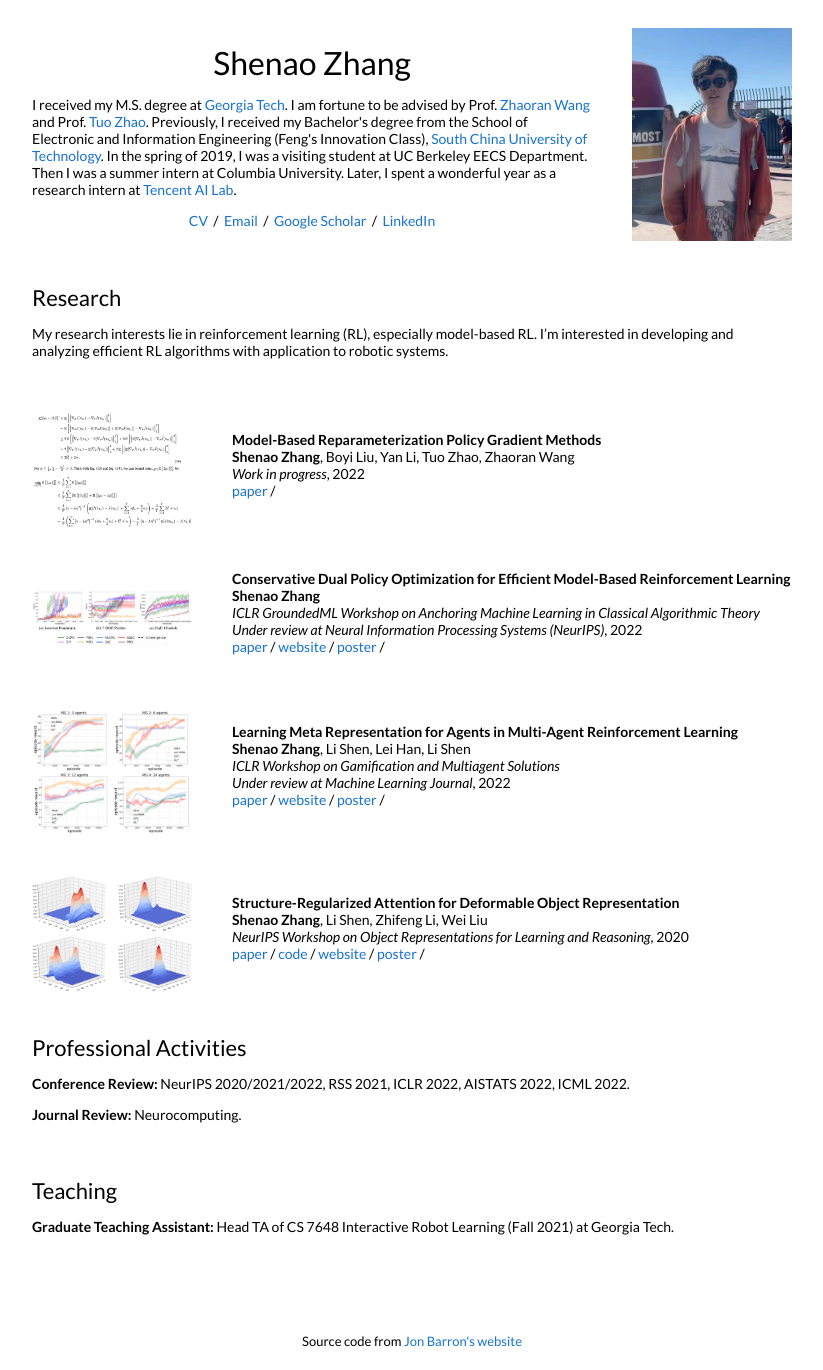
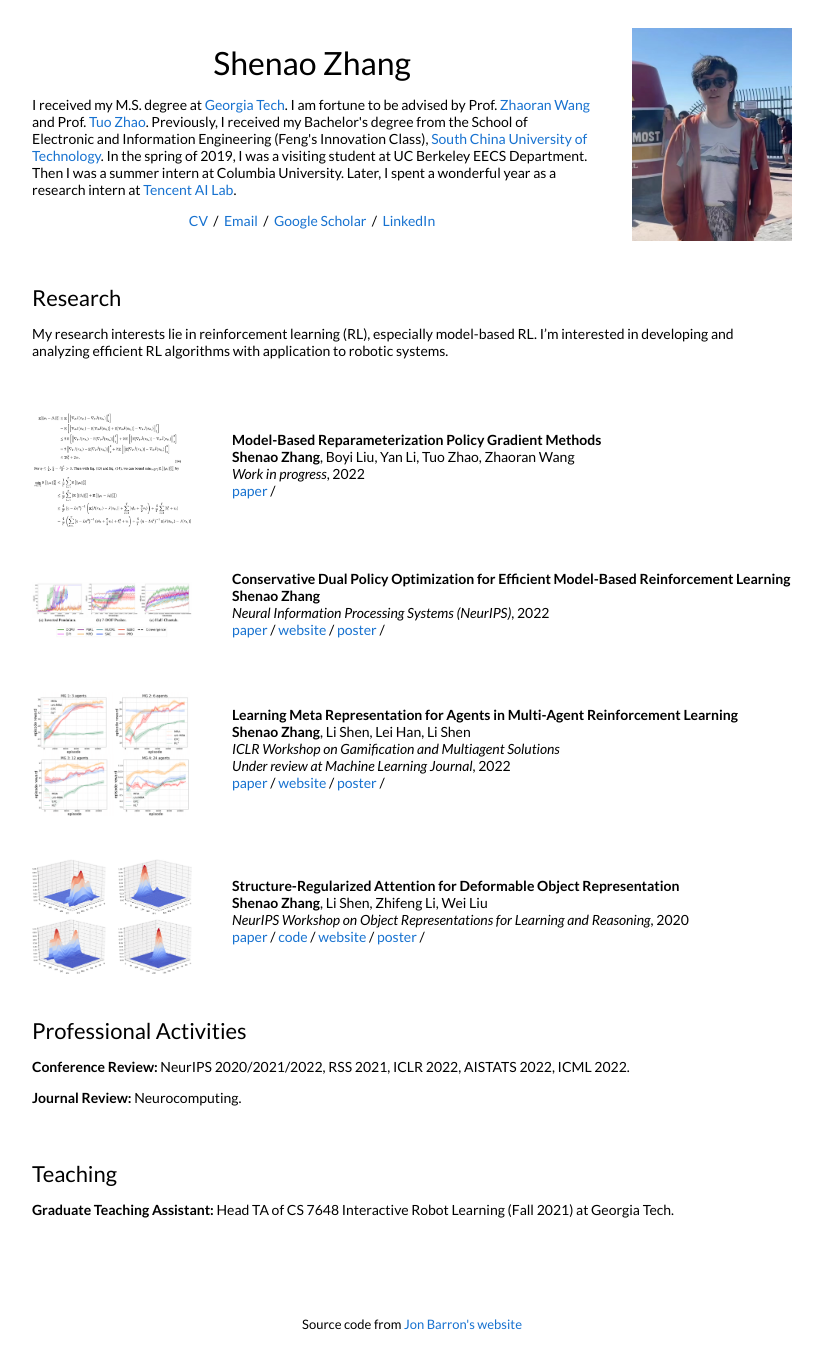
Before and after one commit to shenao-zhang/shenao-zhang.github.io, a Jekyll site: the page built from _posts/2021-12-02-mbpg.markdown, in a window 1280 px wide. Shown: the whole page, without its empty margins (228-1051 px from the left). Built offline with Jekyll 4.4.1, drawn with Linux system fonts in a browser that asks for light colours.

Commit message:
Update 2021-09-02-dcpu.markdown

```diff
--- a/_posts/2021-09-02-dcpu.markdown
+++ b/_posts/2021-09-02-dcpu.markdown
@@ -6,8 +6,7 @@ image: /images/dcpu21.jpg
 categories: research
 author: "Shenao Zhang"
 authors: "<strong>Shenao Zhang</strong>"
-venue: "ICLR GroundedML Workshop on Anchoring Machine Learning in Classical Algorithmic Theory  <br />
-Under review at Neural Information Processing Systems (NeurIPS)"
+venue: "Neural Information Processing Systems (NeurIPS)"
 arxiv: https://shenao-zhang.github.io/CDPO-2021/CDPO.pdf
 website: https://iclr.cc/virtual/2022/workshop/4565#wse-detail-7534
 poster: https://iclr.cc/media/PosterPDFs/ICLR%202022/c81e728d9d4c2f636f067f89cc14862c_UhTy1WC.png
```
